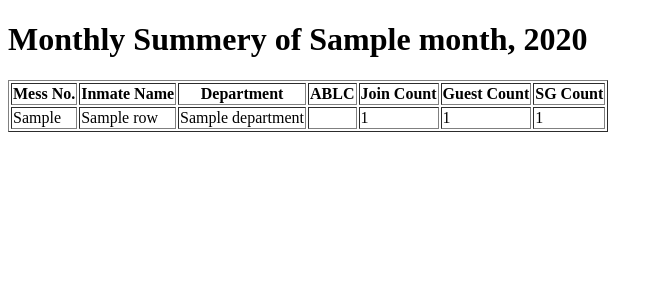
After one commit to devadathsreelayam/mess_app_functional, a Flask app: template templates/monthly_summery.html in a window 1280 px wide. The commit adds this page. Shown: the top 300 px of the page, without its empty margins (0-663 px from the left). Run offline with Flask 3, Linux system fonts and the light colour scheme; the template is opened without the code that fills it: most values are stand-ins (such as "Sample title", 1, 10 or a date in 2020).

Commit message:
Missing ABLC included

```diff
--- a/main.py
+++ b/main.py
@@ -1,6 +1,9 @@
 from flask import Flask, render_template, jsonify, redirect, url_for, request
 import pymysql
 import datetime
+import calendar
+
+import queries
 
 app = Flask(__name__)
 
@@ -11,6 +14,23 @@ def get_db_connection():
         password='root',
         database='mess'
     )
+
+
+def get_first_and_last_dates(month_name, year):
+    # Convert the month name to a number (1-12)
+    month_number = list(calendar.month_name).index(month_name)
+
+    if month_number == 0:
+        raise ValueError("Invalid month name")
+
+    # Get the first date of the month
+    first_date = datetime.datetime(year, month_number, 1).date()
+
+    # Get the last day of the month
+    last_day = calendar.monthrange(year, month_number)[1]
+    last_date = datetime.datetime(year, month_number, last_day).date()
+
+    return first_date, last_date
 
 @app.route('/')
 def index():
@@ -62,7 +82,17 @@ def summery():
         month = request.args.get('month')
         year = request.args.get('year')
         if month and year:
-            return jsonify({'message': f'Received a month-based request', 'month': month, 'year': year}), 200
+            first_date, last_date = get_first_and_last_dates(month, int(year))
+            connection = get_db_connection()
+            cursor = connection.cursor(pymysql.cursors.DictCursor)
+
+            cursor.execute(queries.monthly_summery_query, (first_date, last_date))
+
+            result = cursor.fetchall()
+            print(result)
+            cursor.close()
+
+            return render_template('monthly_summery.html', month=month, year=year, result=result)
         else:
             return jsonify({'error': 'Month and year are required for month-based requests'}), 400
 
--- /dev/null
+++ b/queries.py
@@ -0,0 +1,37 @@
+monthly_summery_query = """
+SELECT
+    i.mess_no,
+    i.inmate_name,
+    i.department,  -- Adjust if needed
+    i.join_count,  -- From the first query,
+    i.is_ablc,
+    COALESCE(gl.total_guest_count, 0) AS guest_count,  -- From the second query, treat NULL as 0
+    COALESCE(gl.total_sg_count, 0) AS sg_count  -- From the second query, treat NULL as 0
+FROM
+    (
+        -- First query: Inmate counts for mess in status
+        SELECT
+            i.mess_no,
+            i.inmate_name,
+            i.department,  -- Adjust if needed,
+            i.is_ablc,
+            COUNT(ms.in_status) AS join_count
+        FROM inmates i
+        JOIN mess_status ms ON i.mess_no = ms.mess_no
+            AND ms.in_status = 'in'
+            AND ms.update_date BETWEEN %s AND %s
+        GROUP BY i.mess_no, i.inmate_name, i.department
+    ) i
+LEFT JOIN
+    (
+        -- Second query: Guest counts from guest_logs
+        SELECT
+            mess_no,
+            SUM(guest_count) AS total_guest_count,
+            SUM(sg_count) AS total_sg_count
+        FROM guest_logs
+        GROUP BY mess_no
+    ) gl
+ON i.mess_no = gl.mess_no
+ORDER BY i.mess_no, i.inmate_name;
+"""
--- /dev/null
+++ b/templates/monthly_summery.html
@@ -0,0 +1,34 @@
+<!DOCTYPE html>
+<html lang="en">
+<head>
+    <meta charset="UTF-8">
+    <meta name="viewport" content="width=device-width, initial-scale=1.0">
+    <title>Monthly Summery</title>
+</head>
+<body>
+    <h1>Monthly Summery of {{ month }}, {{ year }}</h1>
+    <table border="1">
+        <tr>
+            <th>Mess No.</th>
+            <th>Inmate Name</th>
+            <th>Department</th>
+            <th>ABLC</th>
+            <th>Join Count</th>
+            <th>Guest Count</th>
+            <th>SG Count</th>
+        </tr>
+
+        {% for row in result %}
+        <tr>
+            <td>{{ row['mess_no'] }}</td>
+            <td>{{ row['inmate_name'] }}</td>
+            <td>{{ row['department'] }}</td>
+            <td>{{ "ABLC" if row['is_ablc'] else "" }}</td>
+            <td>{{ row['join_count'] }}</td>
+            <td>{{ row['guest_count'] }}</td>
+            <td>{{ row['sg_count'] }}</td>
+        </tr>
+        {% endfor %}
+    </table>
+</body>
+</html>
```
Also changed, not shown: templates/summery.html (+12 -12 lines).
